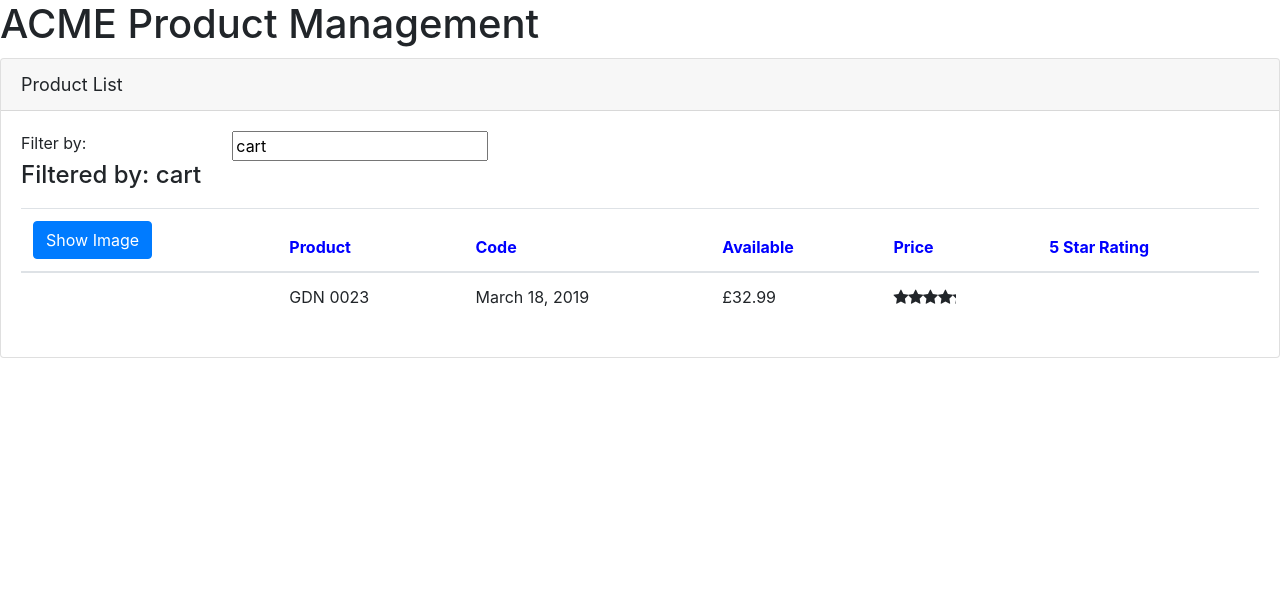
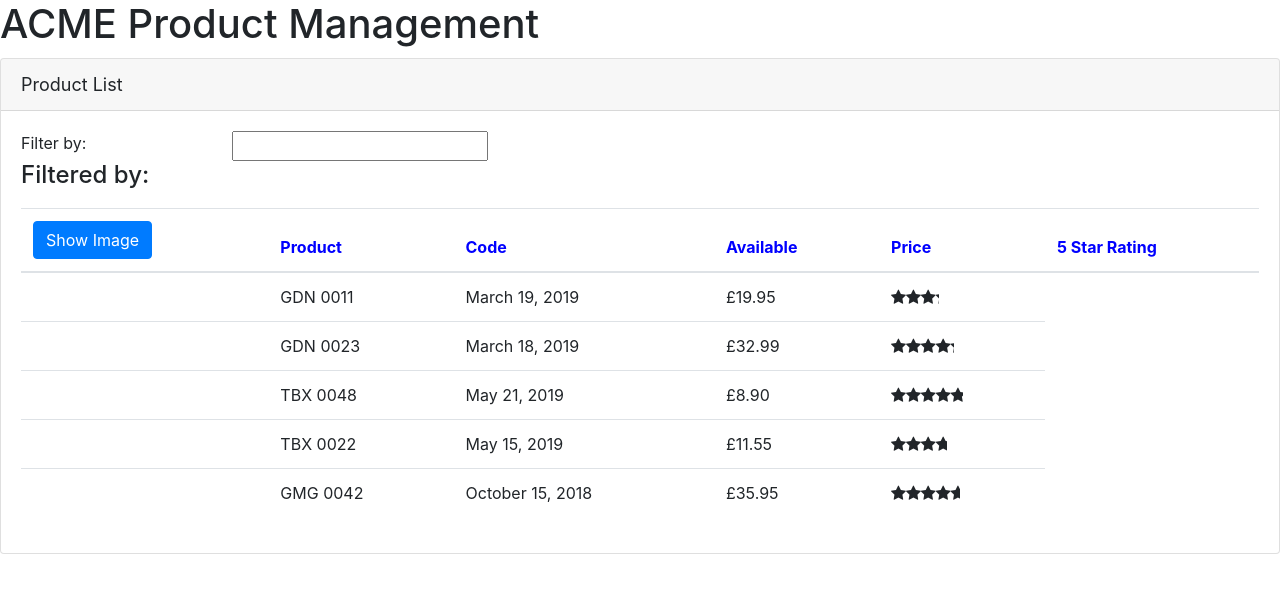
Before and after one commit to DeftCorgi/angular-APM, an Angular app: page / in a window 1280 px wide. Shown: the top 592 px of the page. Built offline with nearby package versions, Linux system fonts and the light colour scheme.

Commit message:
started services

```diff
--- a/src/app/products/product-list.component.html
+++ b/src/app/products/product-list.component.html
@@ -45,7 +45,9 @@
                         <td>{{ product.releaseDate }}</td>
                         <td>{{ product.price | currency:'GBP':'symbol':'1.2-2' }}</td>
                         <td>
-                            <pm-star [rating]="product.starRating"></pm-star>
+                            <pm-star [rating]="product.starRating"
+                                     (ratingClicked)="onRatingClicked($event)">
+                            </pm-star>
                         </td>
                     </tr>
                 </tbody>
--- a/src/app/products/product-list.component.ts
+++ b/src/app/products/product-list.component.ts
@@ -1,37 +1,6 @@
 import {Component, OnInit} from '@angular/core';
 import { IProduct } from './IProduct';
-
-const products: IProduct[] = [{
-    "productId": 1,
-    "productName": "Leaf Rake",
-    "productCode": "GDN-0011",
-    "releaseDate": "March 19, 2019",
-    "description": "Leaf rake with 48-inch wooden handle.",
-    "price": 19.95,
-    "starRating": 3.2,
-    "imageUrl": "assets/images/leaf_rake.png"
-  },
-  {
-    "productId": 2,
-    "productName": "Garden Cart",
-    "productCode": "GDN-0023",
-    "releaseDate": "March 18, 2019",
-    "description": "15 gallon capacity rolling garden cart",
-    "price": 32.99,
-    "starRating": 4.2,
-    "imageUrl": "assets/images/garden_cart.png",
-
-  },
-  {
-    "productId": 5,
-    "productName": "Hammer",
-    "productCode": "TBX-0048",
-    "releaseDate": "May 21, 2019",
-    "description": "Curved claw steel hammer",
-    "price": 8.9,
-    "starRating": 4.8,
-    "imageUrl": "assets/images/hammer.png"
-  }]
+import { ProductService } from './product.service';
 
 @Component({
     selector: 'pm-products',
@@ -43,14 +12,11 @@
     imageMargin: number = 2;
     showImage: boolean = false;
     pageTitle: string = 'Product List';
-    products: IProduct[] = products
+    products: IProduct[];
     filteredProducts: IProduct[];
     _listFilter: string;
 
-    constructor() {
-        this.filteredProducts = this.products;
-        this.listFilter = 'cart';
-    }
+    constructor(private productService: ProductService) {}
 
     get listFilter():string {
         return this._listFilter;
@@ -67,5 +33,14 @@
     }
 
     public toggleImage():void { this.showImage = !this.showImage }
-    public ngOnInit():void { console.log('in OnInit.') }
+    public ngOnInit():void {
+        this.products = this.productService.getProducts();
+        this.filteredProducts = this.products;
+    }
+
+    // Events ============================
+
+    public onRatingClicked(message: string):void {
+        this.pageTitle = message;
+    }
 }
--- /dev/null
+++ b/src/app/products/product.service.ts
@@ -0,0 +1,62 @@
+import { Injectable } from '@angular/core';
+import { IProduct } from './IProduct';
+
+@Injectable({
+  providedIn: 'root'
+})
+export class ProductService {
+    getProducts(): IProduct[] {
+        return [
+          {
+            "productId": 1,
+            "productName": "Leaf Rake",
+            "productCode": "GDN-0011",
+            "releaseDate": "March 19, 2019",
+            "description": "Leaf rake with 48-inch wooden handle.",
+            "price": 19.95,
+            "starRating": 3.2,
+            "imageUrl": "assets/images/leaf_rake.png"
+          },
+          {
+            "productId": 2,
+            "productName": "Garden Cart",
+            "productCode": "GDN-0023",
+            "releaseDate": "March 18, 2019",
+            "description": "15 gallon capacity rolling garden cart",
+            "price": 32.99,
+            "starRating": 4.2,
+            "imageUrl": "assets/images/garden_cart.png"
+          },
+          {
+            "productId": 5,
+            "productName": "Hammer",
+            "productCode": "TBX-0048",
+            "releaseDate": "May 21, 2019",
+            "description": "Curved claw steel hammer",
+            "price": 8.9,
+            "starRating": 4.8,
+            "imageUrl": "assets/images/hammer.png"
+          },
+          {
+            "productId": 8,
+            "productName": "Saw",
+            "productCode": "TBX-0022",
+            "releaseDate": "May 15, 2019",
+            "description": "15-inch steel blade hand saw",
+            "price": 11.55,
+            "starRating": 3.7,
+            "imageUrl": "assets/images/saw.png"
+          },
+          {
+            "productId": 10,
+            "productName": "Video Game Controller",
+            "productCode": "GMG-0042",
+            "releaseDate": "October 15, 2018",
+            "description": "Standard two-button video game controller",
+            "price": 35.95,
+            "starRating": 4.6,
+            "imageUrl": "assets/images/xbox-controller.png"
+          }
+        ]
+    }
+}
--- a/src/app/shared/star-component.ts
+++ b/src/app/shared/star-component.ts
@@ -1,5 +1,4 @@
-import { Component, OnChanges, Input } from '@angular/core';
-
+import { Component, OnChanges, Input, Output, EventEmitter } from '@angular/core';
 
 @Component({
     selector: 'pm-star',
@@ -8,7 +7,13 @@
 })
 export class StarComponent implements OnChanges{
     @Input() rating: number;
+    @Output() ratingClicked: EventEmitter<string> = new EventEmitter<string>();
     starWidth: number;
+
+
+    onClick(): void {
+        this.ratingClicked.emit('clicked!');
+    }
 
     ngOnChanges(): void {
         this.starWidth = this.rating * 75 / 5;
--- a/src/app/shared/star.component.html
+++ b/src/app/shared/star.component.html
@@ -1,4 +1,5 @@
 <div class="crop"
+     (click)="onClick()"
      [style.width.px]="starWidth"
      [title]="rating">
   <div style="width: 75px">
```
